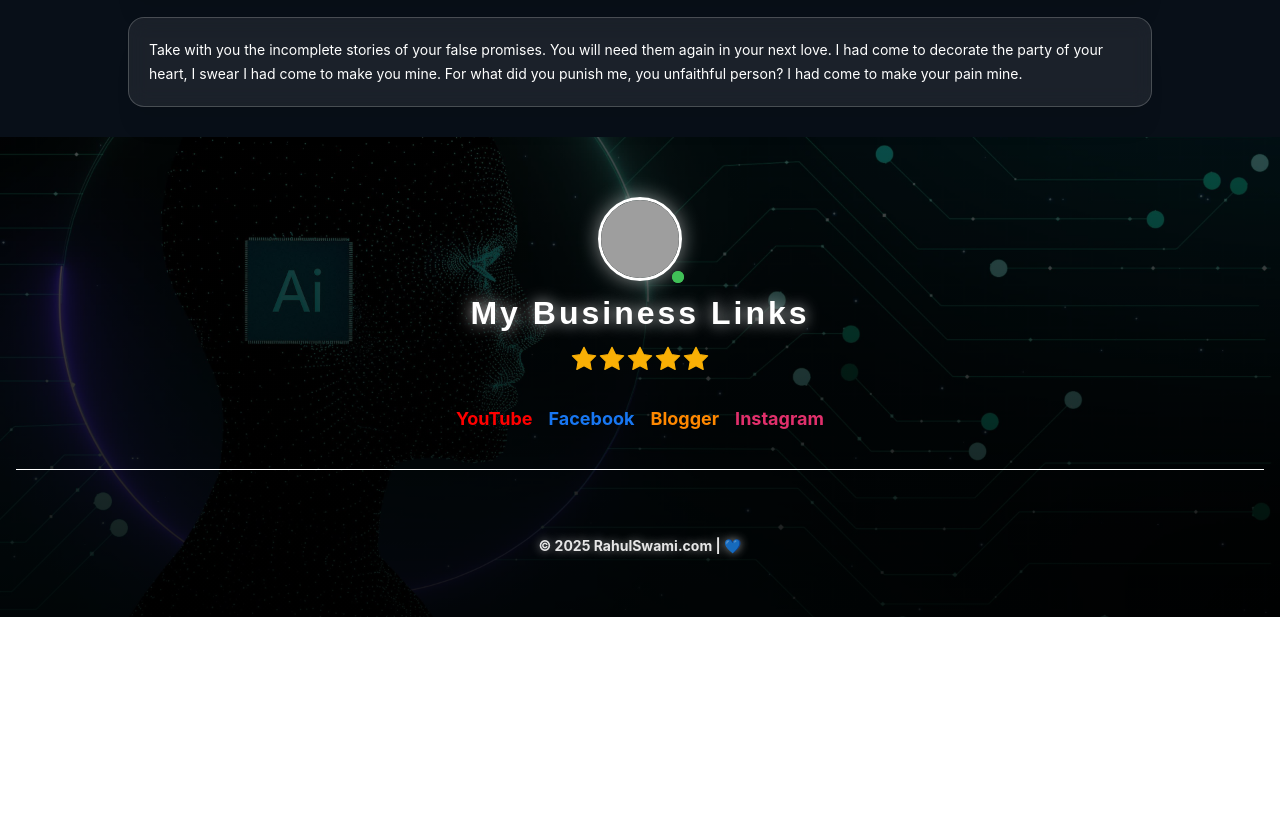
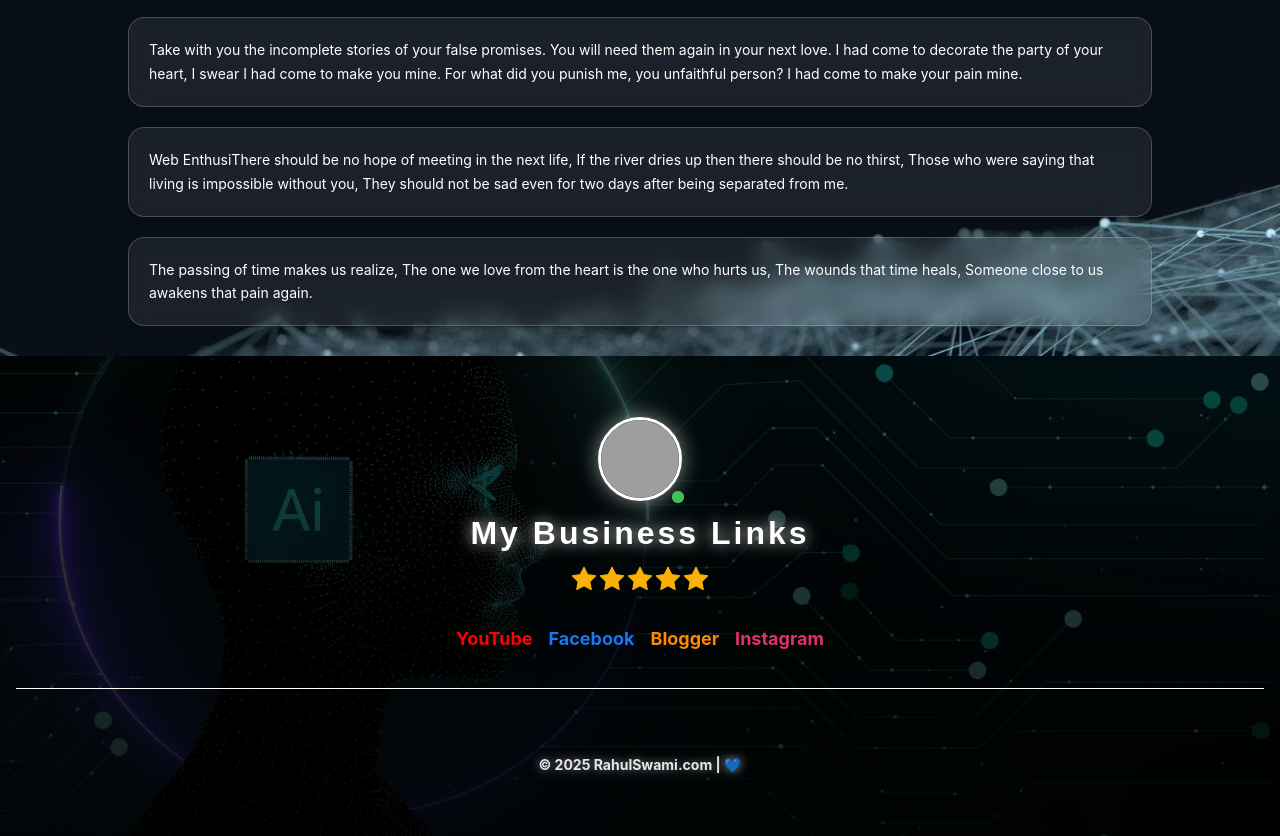
Before and after one commit to prince-pardhan/porfolio, a React (Create React App) app: page /Motavison in a window 1280 px wide. Shown: the part 900-1736 px from the top of the page. Before the commit the page ends 1517 px from the top, so only its background shows below. Built offline with nearby package versions, Linux system fonts and the light colour scheme; grey boxes are pictures that could not be loaded.

Commit message:
poirty add ki h

```diff
--- a/src/Parsanal/Motavison.jsx
+++ b/src/Parsanal/Motavison.jsx
@@ -55,6 +55,14 @@ export default function ProfilePage() {
      I swear I had come to make you mine.
      For what did you punish me, you unfaithful person?
      I had come to make your pain mine.`,
+     `Web EnthusiThere should be no hope of meeting in the next life,
+If the river dries up then there should be no thirst,
+Those who were saying that living is impossible without you,
+They should not be sad even for two days after being separated from me.`,
+`The passing of time makes us realize,
+The one we love from the heart is the one who hurts us,
+The wounds that time heals,
+Someone close to us awakens that pain again.`,
   ];
 
   return (
```
